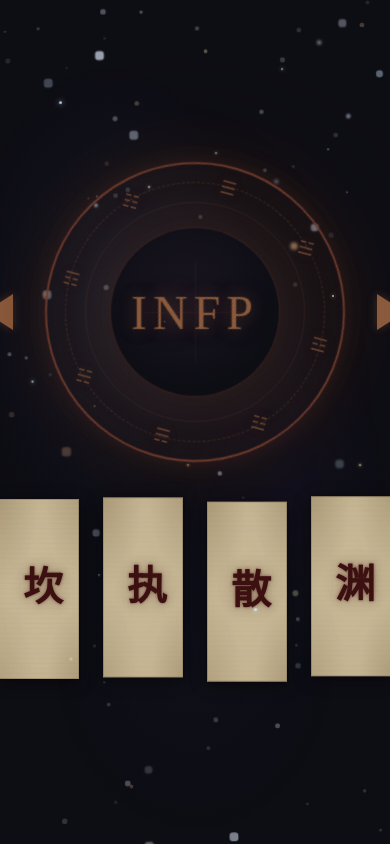
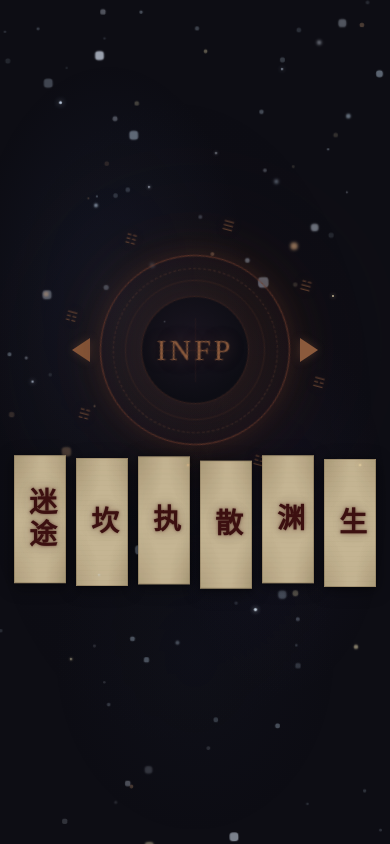
Before and after one commit to LUOSHUI666/yunzhuan, a plain HTML site: page index.html in a window 390 px wide. Drawn offline with Linux system fonts and the light colour scheme.

Commit message:
feat: 移动端响应式适配 — 三级断点(768/480/380) + 触摸优化 + dvh

```diff
--- a/index.html
+++ b/index.html
@@ -50,6 +50,7 @@
   body {
     width: 100vw;
     height: 100vh;
+    height: 100dvh;
     overflow: hidden;
     background: var(--bg-deep);
     font-family: var(--font-body);
@@ -683,8 +684,150 @@
   }
 
   /* ═══════════════════════════════════════════════════
-     无障碍
-     ═══════════════════════════════════════════════════ */
+     移动端适配 — 小屏缩放 + 触摸优化
+     ═══════════════════════════════════════════════════ */
+
+  /* ── 平板/大屏手机 (≤768px) ── */
+  @media (max-width: 768px) {
+    #stage { gap: 24px; padding: 20px 12px; }
+
+    .compass {
+      width: 240px;
+      height: 240px;
+    }
+    .compass::before { inset: -22px; }
+    .compass-ring--outer {
+      width: 240px; height: 240px;
+      margin: -120px 0 0 -120px;
+      border-width: 2px;
+    }
+    .compass-ring--mid {
+      width: 208px; height: 208px;
+      margin: -104px 0 0 -104px;
+    }
+    .compass-ring--inner {
+      width: 176px; height: 176px;
+      margin: -88px 0 0 -88px;
+    }
+    .compass-center {
+      width: 136px; height: 136px;
+      margin: -68px 0 0 -68px;
+      font-size: 38px;
+      letter-spacing: 4px;
+    }
+    .trigram { font-size: 15px; }
+
+    .compass-row { gap: 18px; }
+    .arrow--left {
+      border-top-width: 14px; border-bottom-width: 14px;
+      border-right-width: 22px;
+    }
+    .arrow--right {
+      border-top-width: 14px; border-bottom-width: 14px;
+      border-left-width: 22px;
+    }
+
+    .token {
+      width: 64px;
+      height: 148px;
+      font-size: 32px;
+      letter-spacing: 5px;
+    }
+    #tokens-container { gap: 14px; }
+
+    .reading-card {
+      width: 92vw;
+      max-height: 65vh;
+      padding: 24px 28px;
+      gap: 12px;
+    }
+    .card-tag { font-size: 18px; }
+    .card-time { font-size: 14px; }
+    .card-text { font-size: 15px; line-height: 1.8; }
+    .card-hint { font-size: 12px; }
+  }
+
+  /* ── 小屏手机 (≤480px) ── */
+  @media (max-width: 480px) {
+    #stage { gap: 16px; padding: 12px 8px; }
+
+    .compass {
+      width: 190px;
+      height: 190px;
+    }
+    .compass::before { inset: -16px; }
+    .compass-ring--outer {
+      width: 190px; height: 190px;
+      margin: -95px 0 0 -95px;
+      border-width: 1.5px;
+    }
+    .compass-ring--mid {
+      width: 165px; height: 165px;
+      margin: -82px 0 0 -82px;
+    }
+    .compass-ring--inner {
+      width: 140px; height: 140px;
+      margin: -70px 0 0 -70px;
+    }
+    .compass-center {
+      width: 108px; height: 108px;
+      margin: -54px 0 0 -54px;
+      font-size: 30px;
+      letter-spacing: 3px;
+    }
+    .trigram { font-size: 13px; }
+
+    .compass-row { gap: 10px; }
+    .arrow--left {
+      border-top-width: 12px; border-bottom-width: 12px;
+      border-right-width: 18px;
+    }
+    .arrow--right {
+      border-top-width: 12px; border-bottom-width: 12px;
+      border-left-width: 18px;
+    }
+
+    .token {
+      width: 52px;
+      height: 128px;
+      font-size: 28px;
+      letter-spacing: 4px;
+    }
+    #tokens-container { gap: 10px; }
+
+    .reading-card {
+      width: 96vw;
+      max-height: 70vh;
+      padding: 20px 20px;
+      gap: 10px;
+    }
+    .card-tag { font-size: 16px; letter-spacing: 2px; }
+    .card-time { font-size: 13px; }
+    .card-text { font-size: 14px; line-height: 1.7; }
+    .card-hint { font-size: 11px; }
+  }
+
+  /* ── 触摸优化 ── */
+  .token, .arrow, .compass-center {
+    touch-action: manipulation;
+    -webkit-tap-highlight-color: transparent;
+  }
+
+  /* ── 窄屏令牌换行 (≤360px) ── */
+  @media (max-width: 380px) {
+    #tokens-container {
+      flex-wrap: wrap;
+      justify-content: center;
+      gap: 10px 12px;
+      max-width: 280px;
+      margin: 0 auto;
+    }
+    .token {
+      width: 68px;
+      height: 136px;
+      font-size: 30px;
+    }
+  }
   @media (prefers-reduced-motion: reduce) {
     .star-layer { animation: none !important; }
     .hero-star { animation: none !important; }
```
